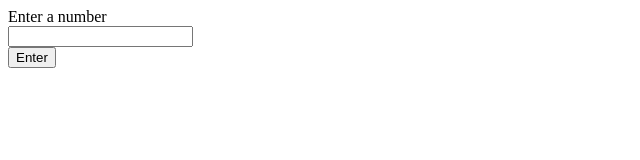
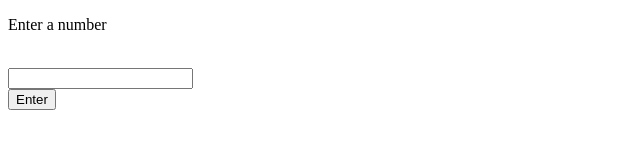
Before and after one commit to grvexe/FizzBuzz, a plain HTML site: page index.html in a window 1280 px wide. Shown: the whole page, without its empty margins (0-640 px from the left). Drawn offline with Linux system fonts and the light colour scheme.

Commit message:
change label tag to p tag

```diff
--- a/index.html
+++ b/index.html
@@ -12,7 +12,7 @@
 <body>
     <div class="container">
         <div class="input">
-            <label id="labeltxt">Enter a number</label><br>
+            <p id="labeltxt">Enter a number</p><br>
             <input type="text" id="txtbox" name="txtbox"><br>
             <button id="mybtn" name="btn">Enter</button>
         </div>
```
